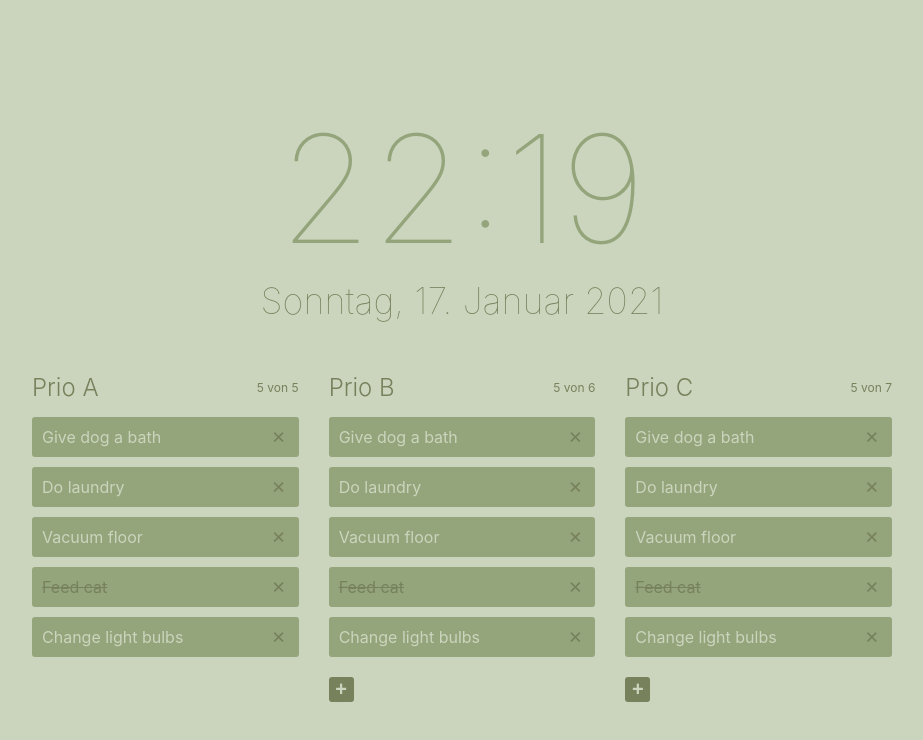
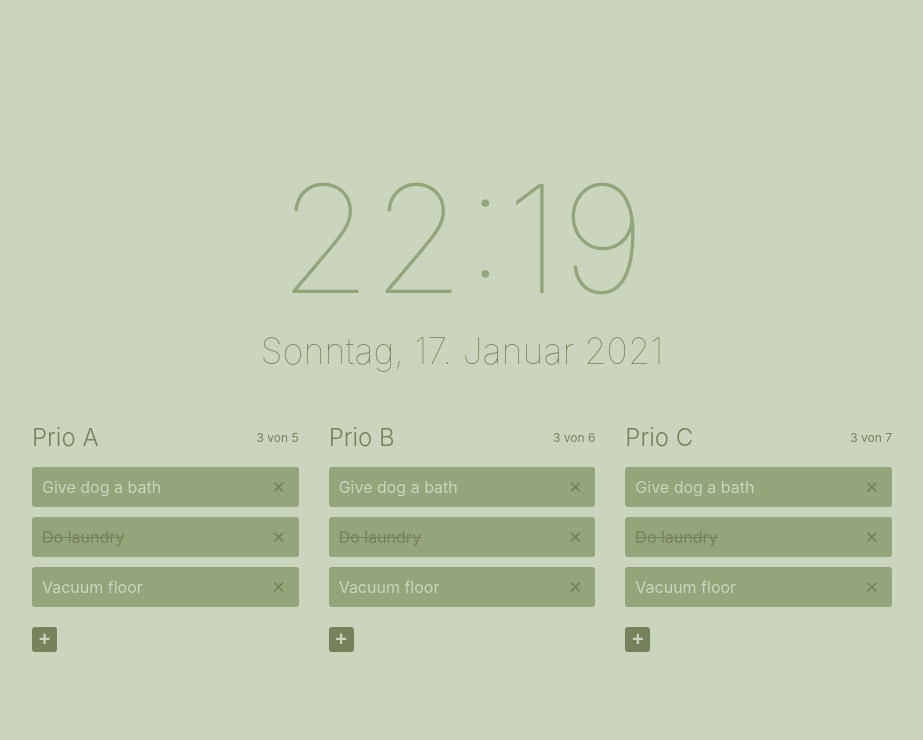
Before and after one commit to azwick/playground, a React (Create React App) app in the folder dashboard/: page / in a window 1280 px wide. Shown: the top 740 px of the page, without its empty margins (178-1101 px from the left). Built offline with nearby package versions, Linux system fonts and the light colour scheme; the HTML template or start-up script is replaced by a standard one.

Commit message:
Update: Add some new ideas

```diff
--- a/dashboard/src/Checklist/Checklist.js
+++ b/dashboard/src/Checklist/Checklist.js
@@ -20,7 +20,7 @@ const Checklist = ({title, maxCount}) => {
       e.preventDefault()
 
       let mapped = toDos.map(item => {
-        return (item.id === Number(e.currentTarget.parentNode.id) ? { ...item, complete: !item.complete } : { ...item});
+        return (item.id == (e.currentTarget.parentNode.id) ? { ...item, complete: !item.complete } : { ...item});
       });
       setToDos(mapped);
   }
@@ -29,15 +29,43 @@ const Checklist = ({title, maxCount}) => {
       e.preventDefault()
 
       let filteredList = toDos.filter(item => {
-        return (item.id !== Number(e.currentTarget.parentNode.id));
+        return (item.id != e.currentTarget.parentNode.id);
       });
       setToDos(filteredList);
-      setCount(count - 1); // Right place?
+      setCount(count - 1);
   }
 
-  const addItem = (newItem) => {
-    setToDos([...toDos, newItem]);
-    setCount(count + 1); // Right place?
+  // ToDo: Fix behaviour of add & update items
+  const addItem = () => {
+    let copy = [...toDos];
+    const keyId = ((count + 1) + title.replace(/[^a-zA-Z0-9]/g,''));
+    copy = [...copy, { id: keyId, content: null, complete: false }];
+    setToDos(copy);
+    setCount(count + 1);
+  }
+
+  const updateItem = (userContent) => {
+    const keyId = (((count + 1) + title + userContent).replace(/[^a-zA-Z0-9]/g,''));
+    setToDos([...toDos, { id: keyId, content: userContent, complete: false }]);
+  }
+
+  const InputForm = () => {
+    const [ inputValue, setInputValue ] = useState('');
+
+    const handleChange = (e) => {
+      setInputValue(e.currentTarget.value);
+    }
+
+    const handleSubmit = (e) => {
+      e.preventDefault();
+      return updateItem(inputValue);
+    }
+
+    return (
+      <form onSubmit={handleSubmit}>
+          <input value={inputValue} type="text" onChange={handleChange} placeholder="Your ToDo..." required/>
+      </form>
+    )
   }
 
   return (
@@ -49,7 +77,7 @@ const Checklist = ({title, maxCount}) => {
         {toDos.map((item) => {
           return (
             <li key={item.id} id={item.id} className="item">
-              <div onClick={handleToggle} className={item.complete ? 'done' : ''}>{item.content}</div>
+              {item.content ? <div onClick={handleToggle} className={item.complete ? 'done' : ''}>{item.content}</div> : <InputForm/> }
               <span onClick={handleDeletion} className="delete">✗</span>
             </li>
             )
--- a/dashboard/src/Checklist/data.json
+++ b/dashboard/src/Checklist/data.json
@@ -5,17 +5,9 @@
   }, {
     "id": 2,
     "content": "Do laundry",
-    "complete": false
+    "complete": true
   }, {
     "id": 3,
     "content": "Vacuum floor",
     "complete": false
-  }, {
-    "id": 4,
-    "content": "Feed cat",
-    "complete": true
-  }, {
-    "id": 5,
-    "content": "Change light bulbs",
-    "complete": false
-}]
+  }]
```
Also changed, not shown: 1 other file (tests, documents, lock files or other folders).
